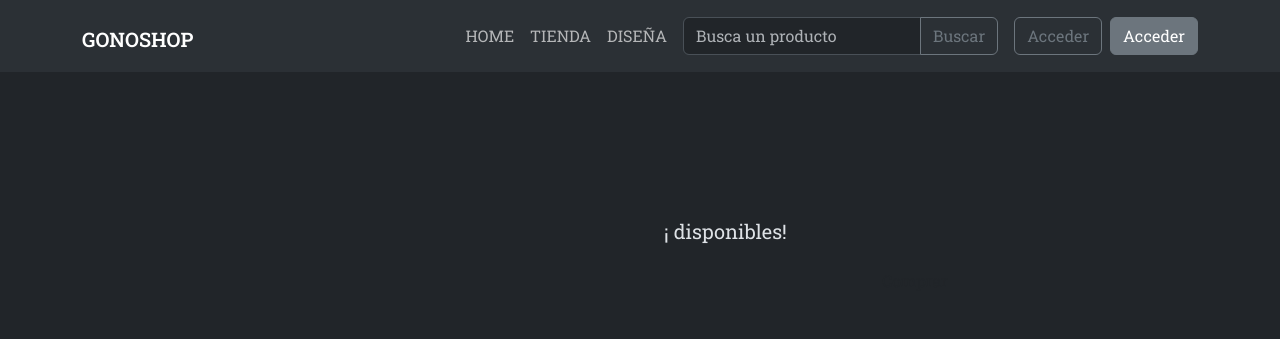
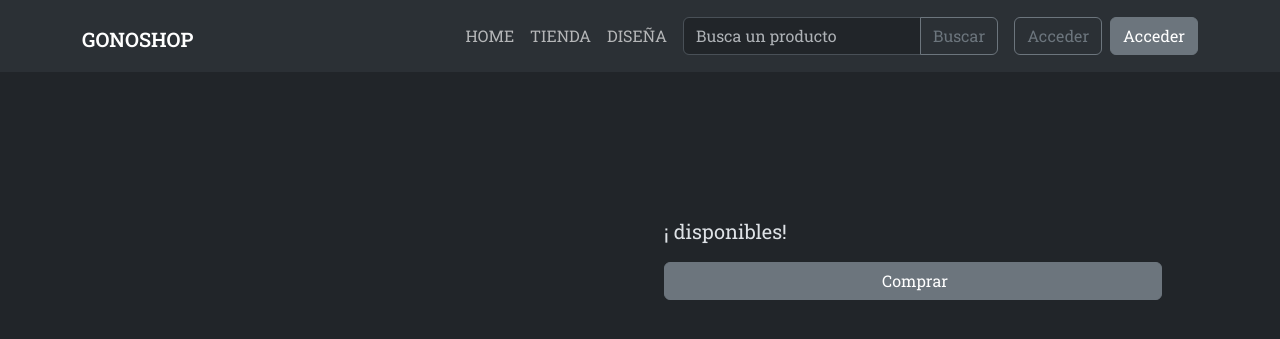
Before and after one commit to MatteoOlarte/gonoshop-django, a Django app: template gonoshop/gonoshop_tienda/templates/gonoshop_tienda/detalle_producto/template.html in a window 1280 px wide. Shown: the top 339 px of the page. Run offline with Django 4.2, Linux system fonts and the light colour scheme; the template is opened without the code that fills it, so the values that code supplies are empty; parts of the project's set-up code (start-up, migrations or seed data) failed here and were passed over; some libraries are stand-ins or nearby versions.

Commit message:
Fix: Detalle Producto

```diff
--- a/gonoshop/gonoshop_tienda/templates/gonoshop_tienda/detalle_producto/template.html
+++ b/gonoshop/gonoshop_tienda/templates/gonoshop_tienda/detalle_producto/template.html
@@ -27,9 +27,8 @@
         <p class="lead" id="product_info">{{producto.description}}</p>
         <p class="fs-5" id="product_stock">¡{{producto.stock}} disponibles!</p>
         <div class="d-flex">
-          <button class="btn btn-outline-dark flex-grow-1" type="button" id="btn_pay">
-            <i class="bi-cart-fill me-1"></i>
-            Comprar
+          <button class="btn btn btn-primary flex-grow-1" type="button" id="btn_pay">
+            <i class="bi-cart-fill me-1"></i>Comprar
           </button>
         </div>
       </div>
```
